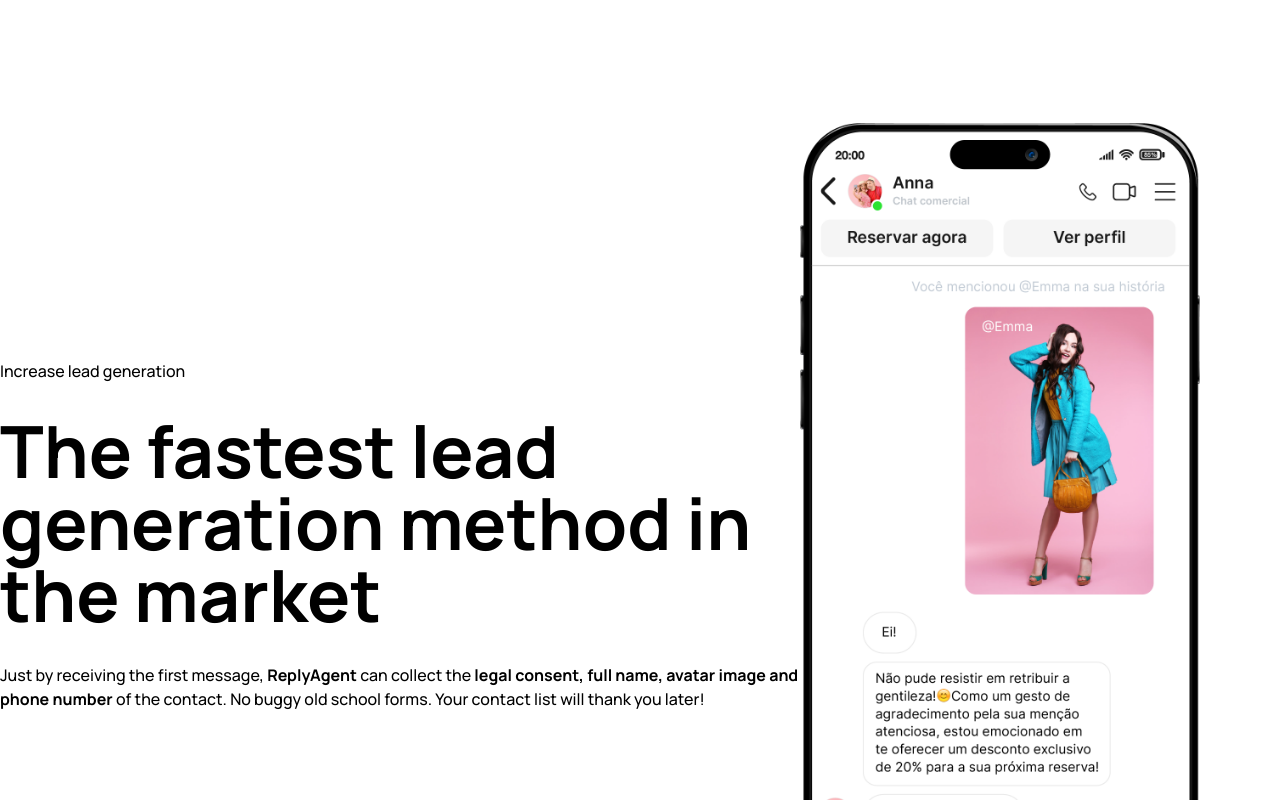
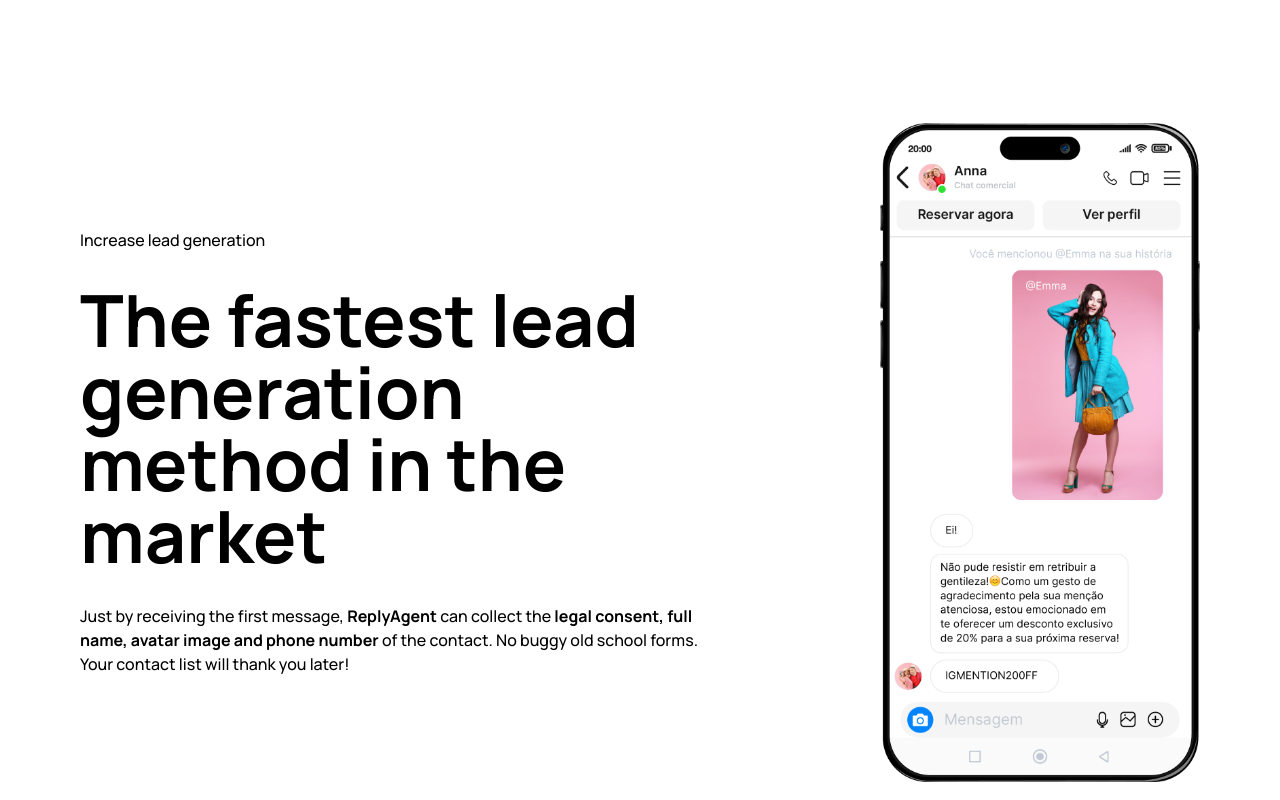
Before and after one commit to cm-chik/replyagent, a Next.js app: page / in a window 1280 px wide. Shown: the part 2700-3500 px from the top of the page. Built offline with nearby package versions, Linux system fonts and the light colour scheme.

Commit message:
desktop ✅

```diff
--- a/app/components/Parallax/Parallax.tsx
+++ b/app/components/Parallax/Parallax.tsx
@@ -9,19 +9,19 @@
 const Parallax = (props: ParallaxContextsInterface) => {
   return (
     <div className="flex justify-center">
-      <div className="flex flex-col py-[4rem] w-[120rem] gap-y-[4rem]">
+      <div className="flex flex-col py-[4rem] w-screen gap-y-[4rem]">
         {props.ParallaxContext!.map(
           (content: ParallaxContextInterface, index: number) => (
            <ParallaxFullScreenAnimation key={index}>
-            <div className="flex justify-between" >
-              <div className="flex flex-col justify-center w-[50rem]">
+            <div className="flex justify-around" >
+              <div className="flex flex-col justify-center w-[40rem]">
                   <div>{content.title}</div>
                   <div className="text-[4.5rem] font-bold leading-none py-[2rem]">
                     {content.header}
                   </div>
                   <div>{content.description}</div>
               </div>
-              <div className="w-[30rem]" >
+              <div className="w-[20rem]" >
                 <Image src={content.image} alt="image" width={400} height={800}/>
               </div>
             </div>
```
